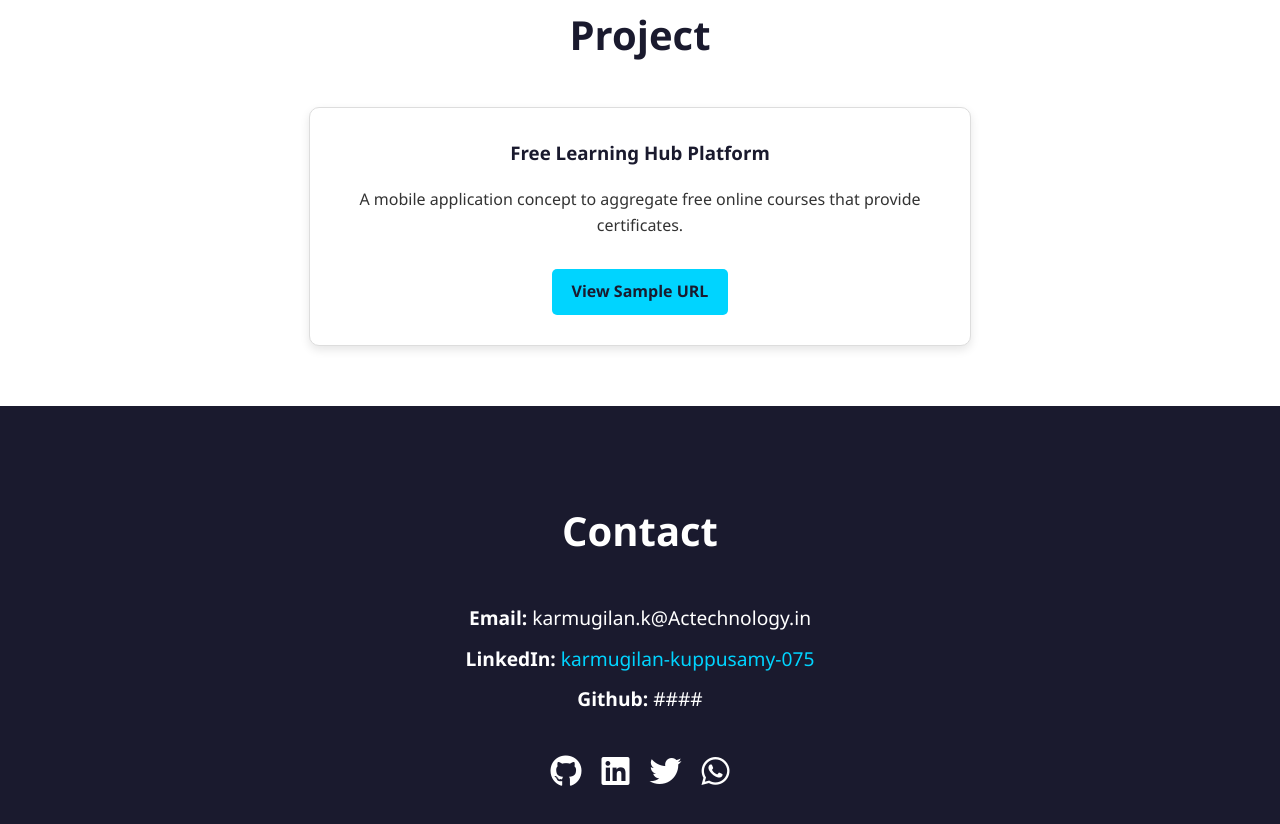
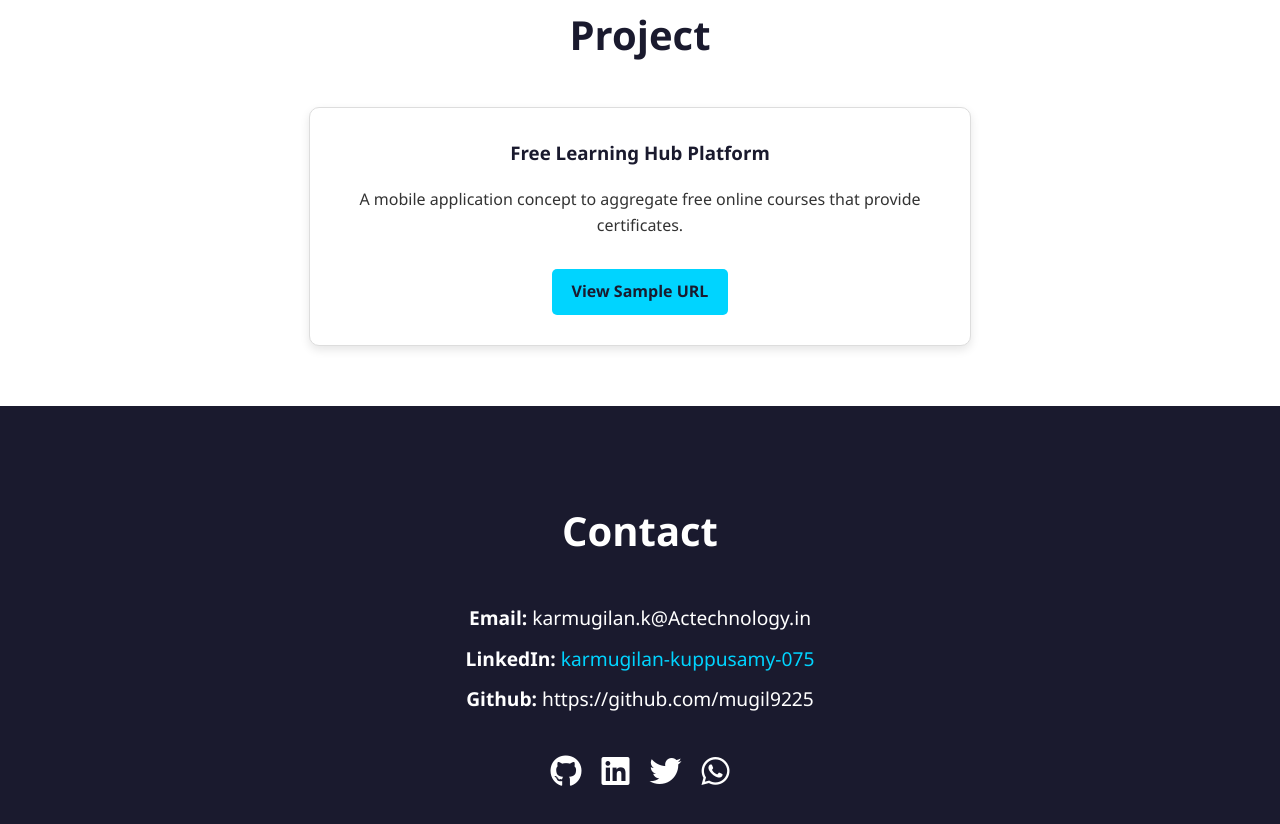
Before and after one commit to mugil9225/My-Portfolio, a plain HTML site: page index.html in a window 1280 px wide. Shown: the part 1983-2807 px from the top of the page. Drawn offline with Linux system fonts and the light colour scheme.

Commit message:
Update GitHub link in contact section

```diff
--- a/index.html
+++ b/index.html
@@ -222,11 +222,11 @@
             <div class="contact-info">
                 <p><strong>Email:</strong> karmugilan.k@Actechnology.in</p>
                 <p><strong>LinkedIn:</strong> <a href="https://www.linkedin.com/in/karmugilan-kuppusamy-075" target="_blank">karmugilan-kuppusamy-075</a></p>
-                <p><strong>Github:</strong> #### </p
+                <p><strong>Github:</strong> https://github.com/mugil9225 </p
             </div>
 
             <div class="socials">
-                <a href="#"><i class="fab fa-github"></i></a>
+                <a href="https://github.com/mugil9225"><i class="fab fa-github"></i></a>
                 <a href="https://www.linkedin.com/in/karmugilan-kuppusamy-075"><i class="fab fa-linkedin"></i></a>
                 <a href="https://x.com/Mugil0909"><i class="fab fa-twitter"></i></a>
                 <a href="#"><i class="fab fa-whatsapp"></i></a>
```
